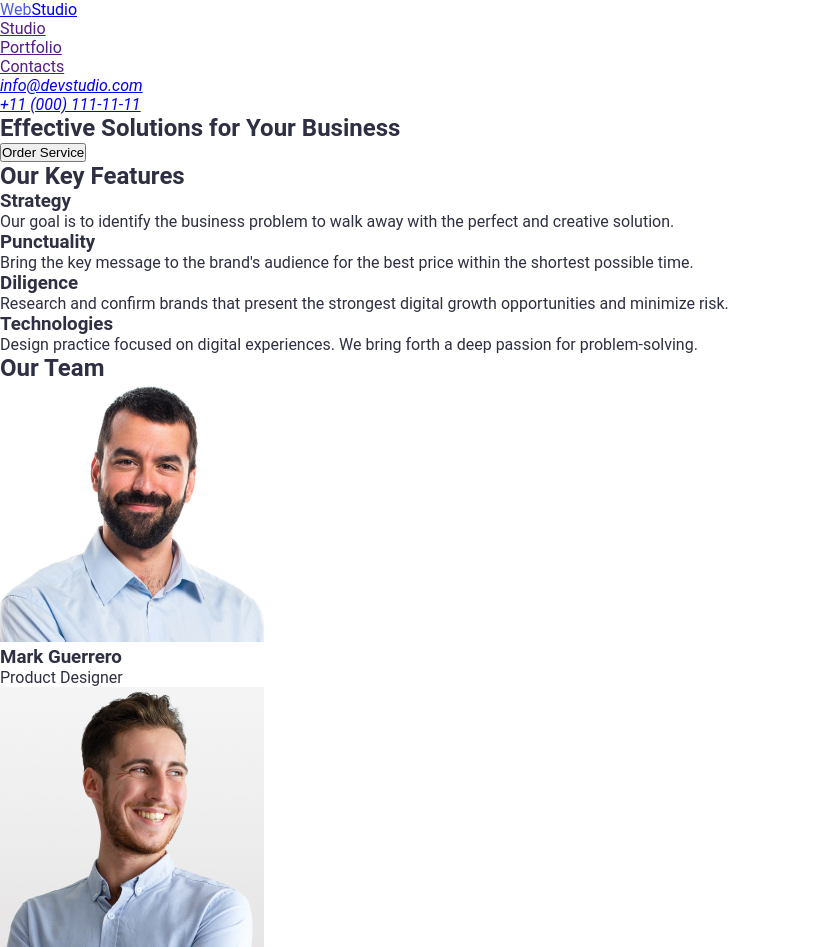
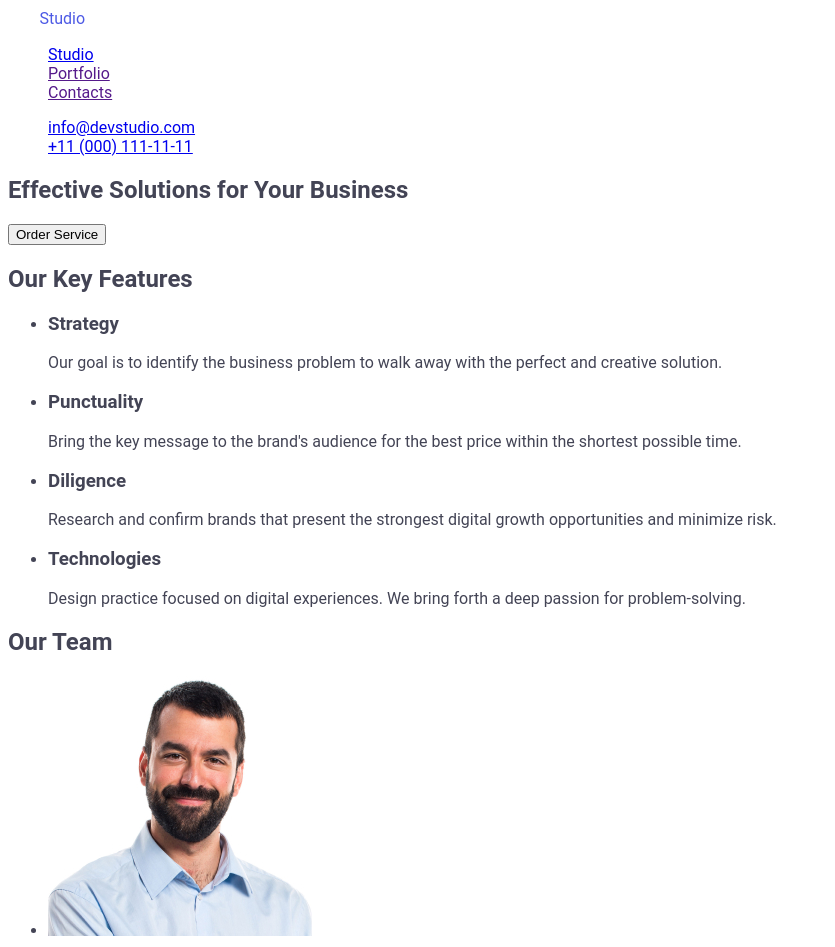
Before and after one commit to HolovchukNatalia/goit-markup-hw-02, a plain HTML site: page index.html in a window 1280 px wide. Shown: the top 947 px of the page, without its empty margins (0-835 px from the left). Drawn offline with Linux system fonts and the light colour scheme.

Commit message:
several corrections css

```diff
--- a/css/styles.css
+++ b/css/styles.css
@@ -1,10 +1,6 @@
-* {
-  margin: 0 auto;
-  padding: 0;
-}
 body {
   font-family: "Roboto", sans-serif;
-  color: #2e2f42;
+  color: #434455;
   background-color: #fff;
   list-style-type: none;
 }
@@ -16,3 +12,19 @@ header {
 .topbar > a > span {
   color: #4d5ae5;
 }
+.logo {
+  font-family: "Raleway", sans-serif;
+  font-weight: 700;
+  font-size: 18px;
+  line-height: 1.17;
+  letter-spacing: 0.03em;
+  text-transform: uppercase;
+  color: #4d5ae5;
+}
+.logo-span {
+  color: #2e2f42;
+}
+
+.header-contacts {
+  font-style: normal;
+}
--- a/index.html
+++ b/index.html
@@ -4,14 +4,14 @@
     <meta charset="UTF-8" />
     <meta name="viewport" content="width=device-width, initial-scale=1.0" />
     <link rel="stylesheet" href="css/styles.css" />
-    <title>Document</title>
+    <title>WebStudio</title>
   </head>
   <body>
     <header>
       <nav class="topbar">
-        <a href="./index.html"><span>Web</span>Studio</a>
+        <a class="logo" href="./index.html"><a>Web<span class="logo-span">Studio</span></a>
         <ul class="menu">
-          <li><a href="">Studio</a></li>
+          <li><a href="./index.html">Studio</a></li>
           <li><a href="">Portfolio</a></li>
           <li><a href="">Contacts</a></li>
         </ul>
```
